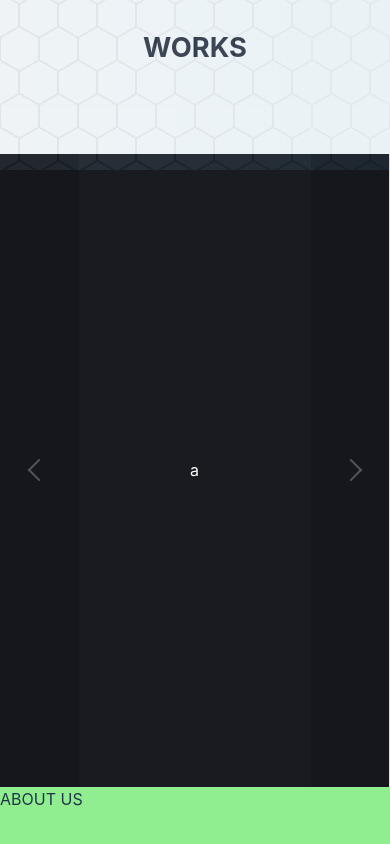
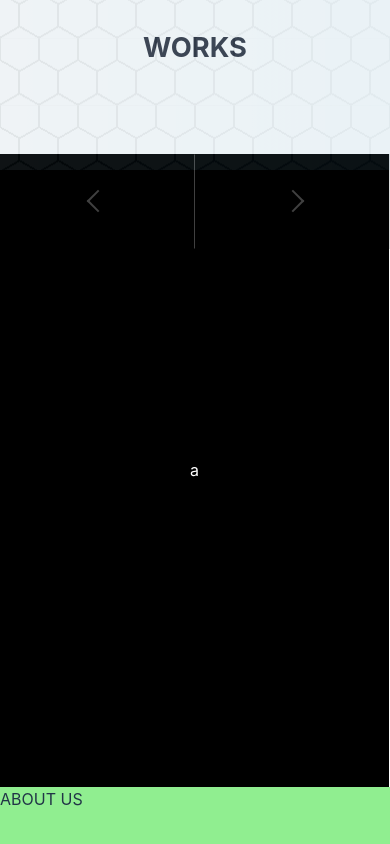
Before and after one commit to poofy25/landing-page, a React app: page / in a window 390 px wide. Shown: the part 1812-2656 px from the top of the page. Built offline with nearby package versions, Linux system fonts and the light colour scheme; the HTML template or start-up script is replaced by a standard one.

Commit message:
changed carousel btns

```diff
--- a/src/components/WorksSection/worksCarousel.module.css
+++ b/src/components/WorksSection/worksCarousel.module.css
@@ -4,7 +4,7 @@
     left: 0;
     top: 25vh;
     height:75%;
-    background-color: rgba(0,0,0,0.5);
+    background-color: rgb(0, 0, 0);
    overflow: hidden;
 
 }
@@ -16,8 +16,8 @@
     align-items: center;
     justify-content: center;
     border-radius: 0;
-    height: 100%;
-    width: 10%;
+    height: 15%;
+    width: 33.33%;
     background-color: rgba(0,0,0,0.5);
     color: #F7F7F7;
     font-size: 2rem;
@@ -45,6 +45,7 @@
 
 .backwardBtn{
     left: 0;
+    border-right:1px solid white ;
 }
 .backwardBtn::after{
     transform: rotate(45deg) !important;
@@ -74,7 +75,7 @@
     color: white;
     text-align: center;
     overflow: hidden;
-    transition: 0.5s;
+    transition: 0.25s;
 }
 
 
@@ -104,5 +105,13 @@
         height: 75vh;
         min-width: 100vw;
     }
+    .backwardBtn{
+        width: 50% !important;
+        height: 15% !important;
+    }
+    .forwardBtn{
+        width: 50% !important;
+        height: 15% !important;
+    }
 
 }
```
